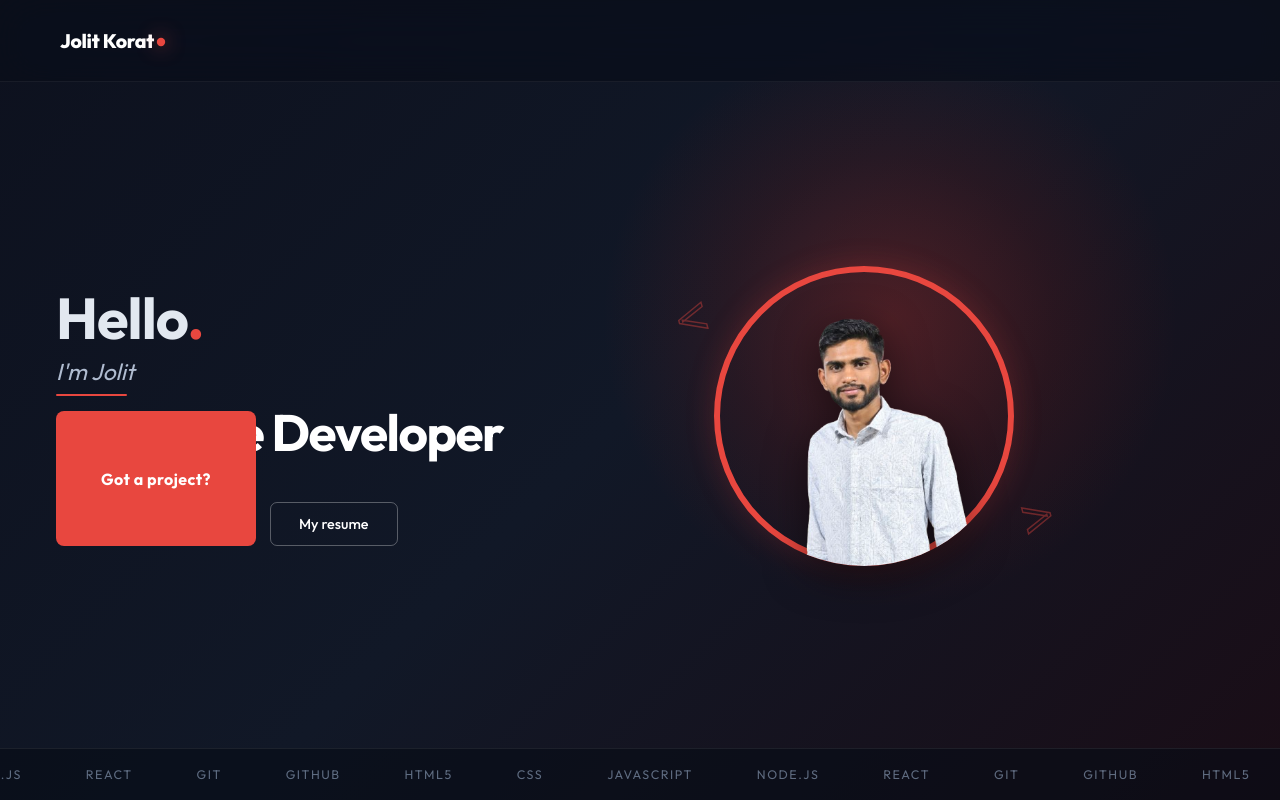
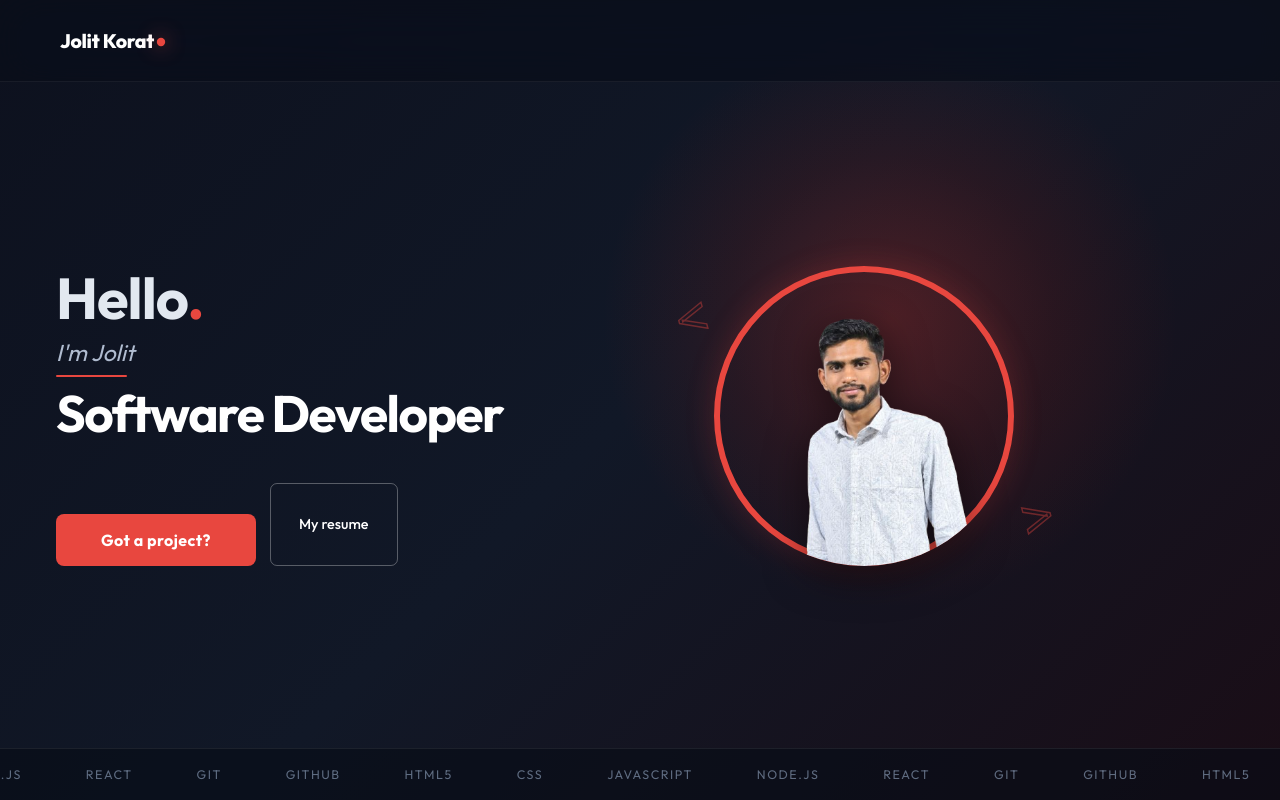
Before and after one commit to jolitkorat/portfolio, a React (Vite) app: page / in a window 1280 px wide. Shown: the top 800 px of the page. Built offline with nearby package versions, Linux system fonts and the light colour scheme.

Commit message:
Adjust margin-top for primary button styling

```diff
--- a/src/styles/contacts.css
+++ b/src/styles/contacts.css
@@ -177,7 +177,7 @@
 
 /* ── SUBMIT BUTTON ── */
 .btn-primary {
-  margin-top: -91px;
+  margin-top: 31px;
   width: 200px;
   padding: 16px 0;
   background: #e8473f;
```
